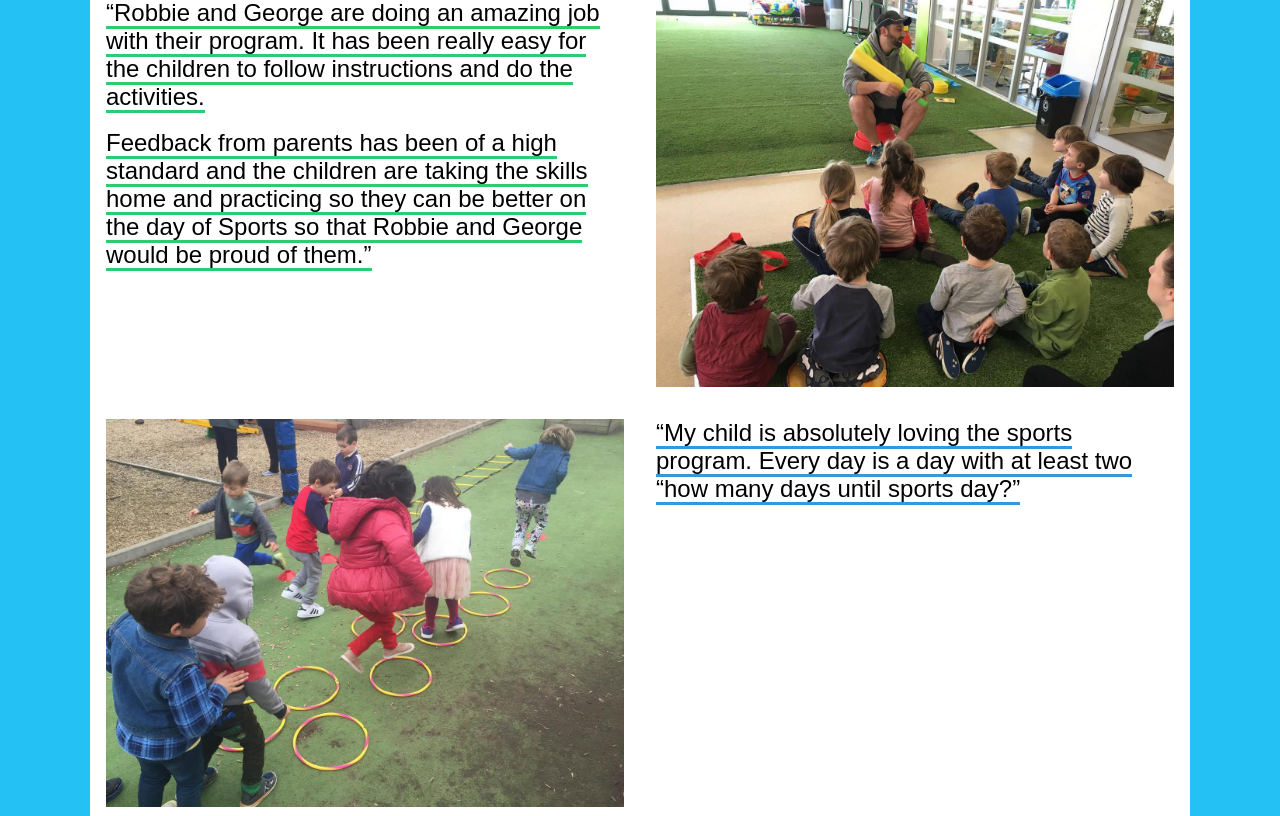
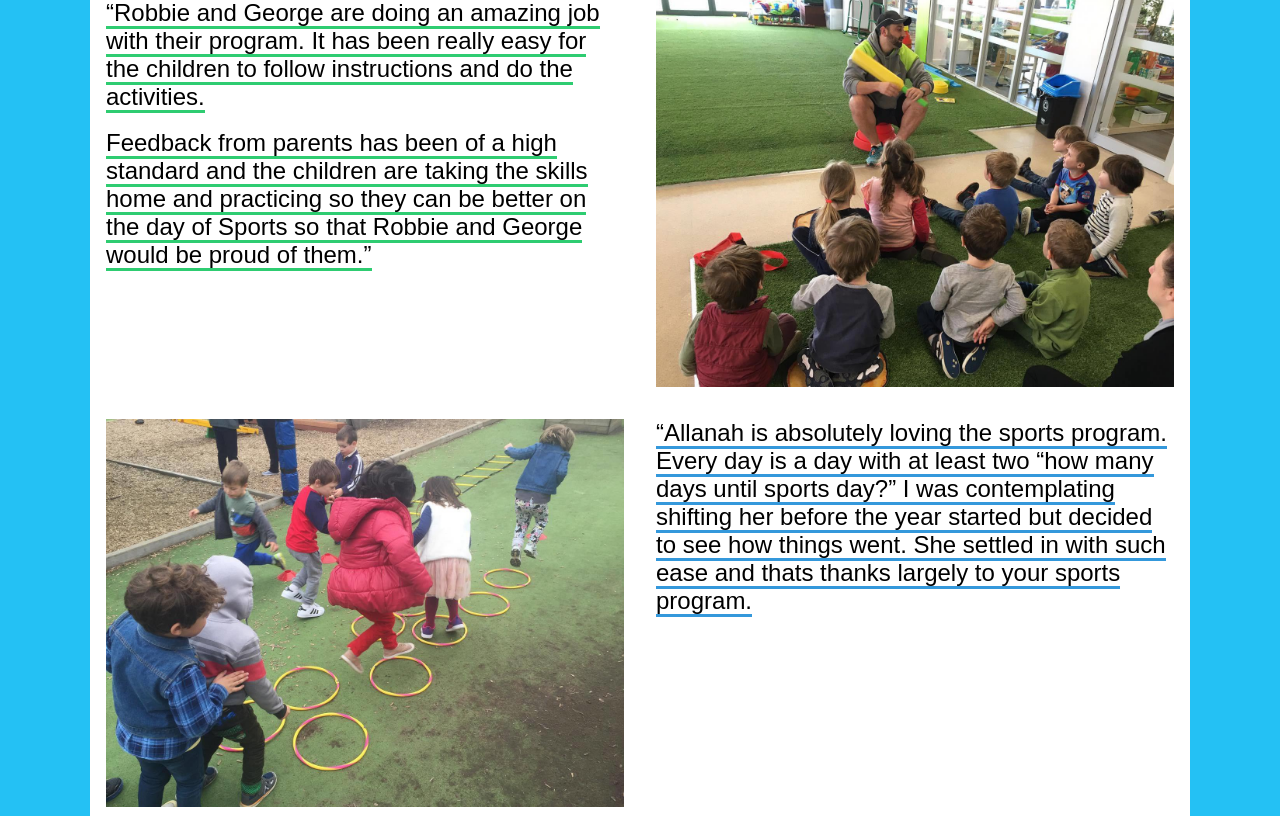
Before and after one commit to naughton-and-ross/little-sports-heroes, a PHP site: page /about in a window 1280 px wide. Shown: the part 630-1446 px from the top of the page. Run offline with PHP 8.4, Linux system fonts and the light colour scheme; some libraries are stand-ins or nearby versions.

Commit message:
Flesh quote

```diff
--- a/about/index.php
+++ b/about/index.php
@@ -46,7 +46,7 @@
                 </div>
                 <div class="pure-u-1 pure-u-md-1-2 testimonial even">
                     <div class="l-box">
-                        <h2>“My child is absolutely loving the sports program. Every day is a day with at least two “how many days until sports day?”</h2>
+                        <h2>“Allanah is absolutely loving the sports program. Every day is a day with at least two “how many days until sports day?” I was contemplating shifting her before the year started but decided to see how things went. She settled in with such ease and thats thanks largely to your sports program. </h2>
                     </div>
                 </div>
                 <div class="pure-u-1 pure-u-md-1-2 testimonial odd">
```
